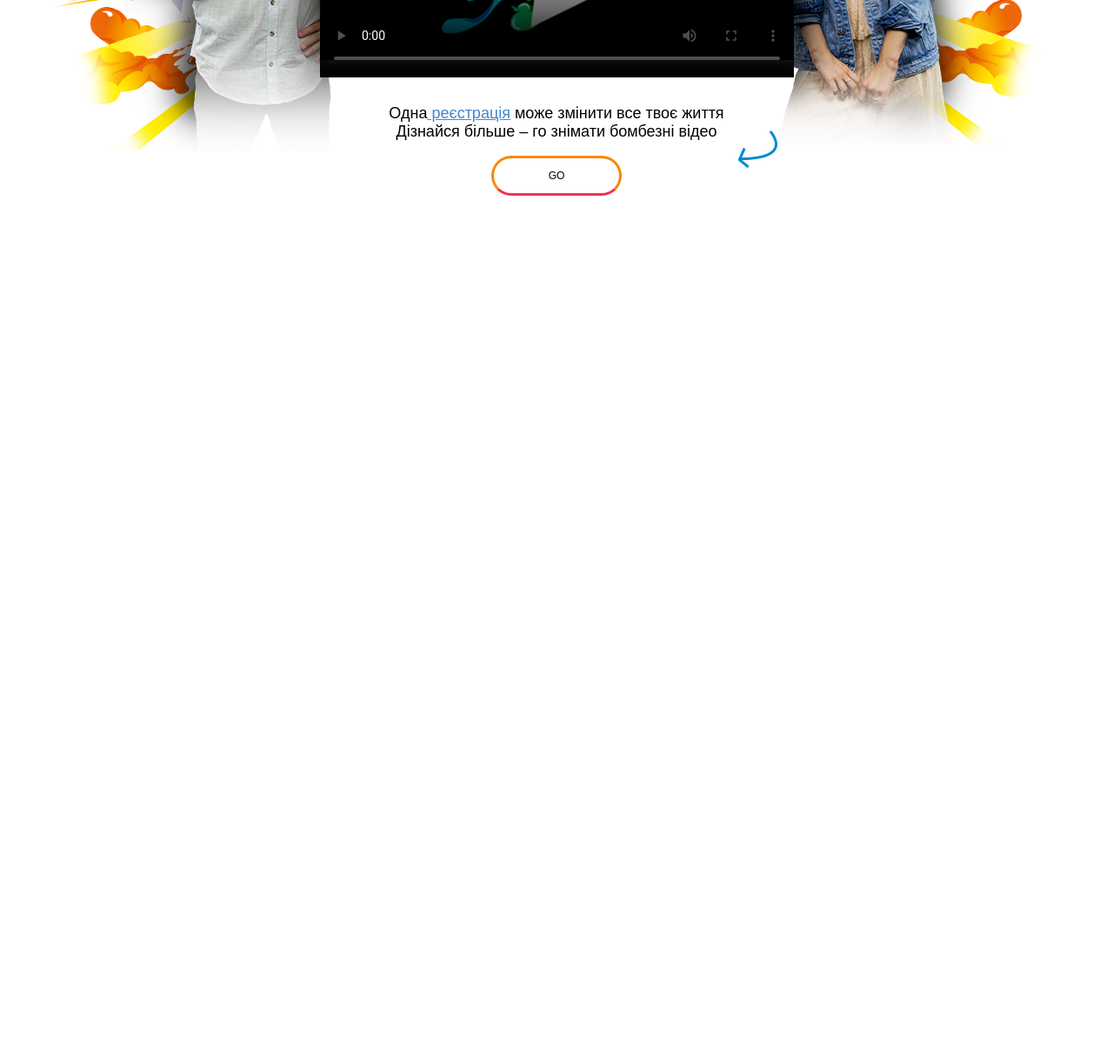
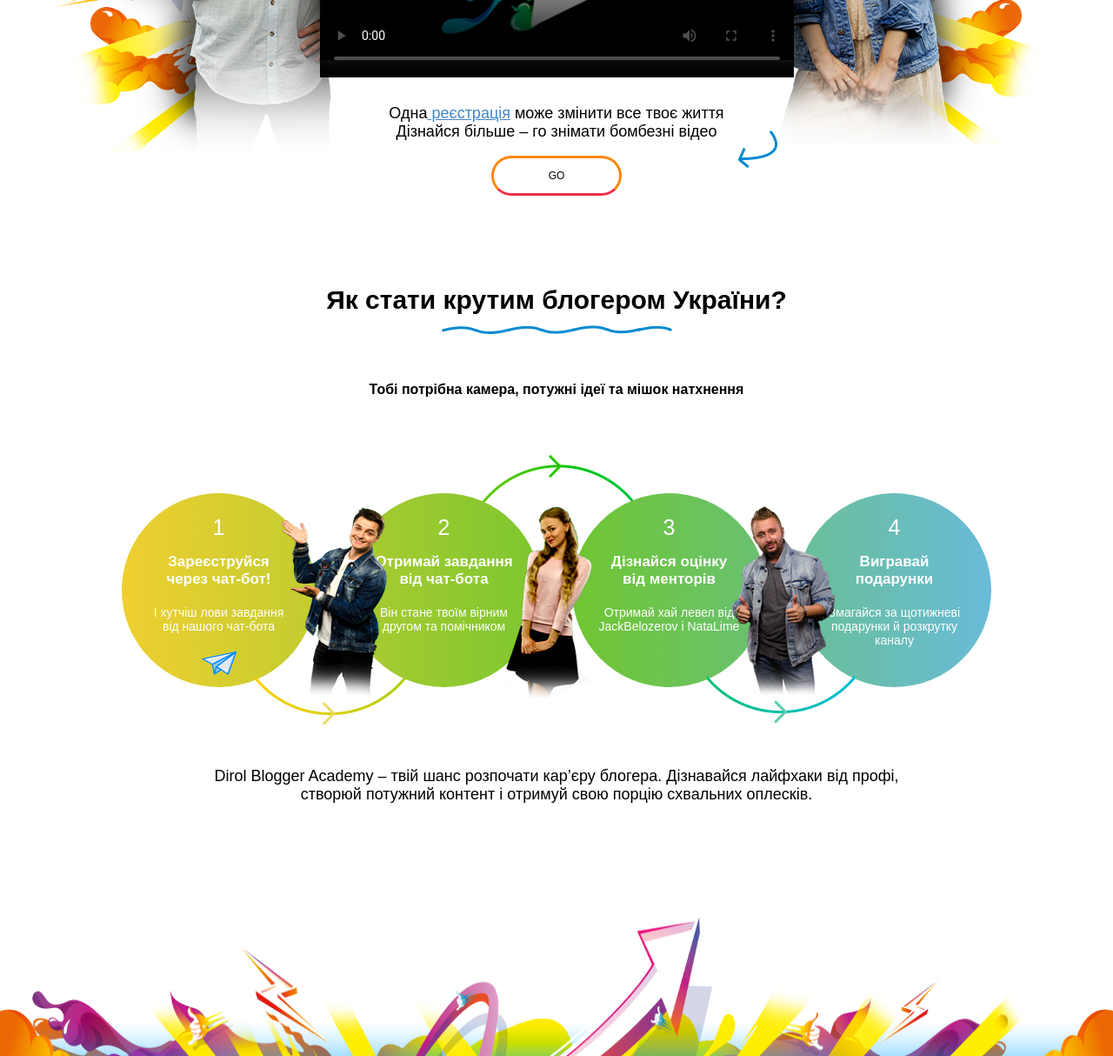
Before and after one commit to sergeyprimirenkov/dirol-bloger-academy, a website: page index.html in a window 1280 px wide. Shown: the part 636-1850 px from the top of the page at 87% size. Before the commit the page ends 936 px from the top, so only its background shows below. Drawn offline with Linux system fonts and the light colour scheme; grey boxes are pictures that could not be loaded.

Commit message:
Landing finished

```diff
--- a/index.html
+++ b/index.html
@@ -55,5 +55,39 @@
 		</div>
 		<div class="box"></div>
 	</section>
+	<section class="content">
+		<div class="container">
+			<h3 class="content__title">Як стати крутим блогером України?</h3>
+			<p class="content__txt">Тобі потрібна камера, потужні ідеї та мішок натхнення</p>
+			<div class="manual">
+				<div class="manual__step manual__step--first">
+					<img src="assets/images/mentor1.png" alt="Ментор">
+					<p class="manual__number">1</p>
+					<h4 class="manual__title">Зареєструйся через чат-бот!</h4>
+					<p class="manual__text">І хутчіш лови завдання від нашого чат-бота</p>
+					<img class="icon" src="assets/images/plane.png" alt="plane">
+				</div>
+				<div class="manual__step manual__step--second">
+					<img src="assets/images/mentor2.png" alt="Ментор">
+					<p class="manual__number">2</p>
+					<h4 class="manual__title">Отримай завдання від чат-бота</h4>
+					<p class="manual__text">Він стане твоїм вірним другом та помічником</p>
+				</div>
+				<div class="manual__step manual__step--third">
+					<img src="assets/images/mentor3.png" alt="Ментор">
+					<p class="manual__number">3</p>
+					<h4 class="manual__title">Дізнайся оцінку від менторів</h4>
+					<p class="manual__text">Отримай хай левел від JackBelozerov і NataLime</p>
+				</div>
+				<div class="manual__step manual__step--fourth">
+					<p class="manual__number">4</p>
+					<h4 class="manual__title">Вигравай подарунки</h4>
+					<p class="manual__text">Змагайся за щотижневі подарунки й розкрутку каналу</p>
+				</div>
+			</div>
+			<p class="content__paragraph">Dirol Blogger Academy – твій шанс розпочати кар’єру блогера. Дізнавайся лайфхаки від профі, створюй потужний контент і отримуй свою порцію схвальних оплесків.</p>
+		</div>
+	</section>
+	<footer></footer>
 </body>
 </html>
--- /dev/null
+++ b/scss/components/content.scss
@@ -0,0 +1,25 @@
+.content {
+	padding-top: 40px;
+	padding-bottom: 130px;
+	text-align: center;
+
+	&__title {
+		font-size: 30px;
+		color: #000;
+		padding-bottom: 22px;
+		margin-bottom: 55px;
+		background: url(../assets/images/blue-line.png) center bottom no-repeat;
+	}
+	&__txt {
+		color: #000;
+		font-size: 16px;
+		font-weight: bold;
+		margin-bottom: 55px;
+	}
+	&__paragraph {
+		width: 790px;
+		font-size: 18px;
+		color: #000;
+		margin: 0 auto;
+	}
+}
--- /dev/null
+++ b/scss/components/footer.scss
@@ -0,0 +1,5 @@
+footer {
+	height: 160px;
+	background: url(../assets/images/footer-bg.png) no-repeat;
+	background-size: 100% 100%;
+}
--- /dev/null
+++ b/scss/components/manual.scss
@@ -0,0 +1,84 @@
+.manual {
+	min-height: 320px;
+	display: flex;
+	padding-top: 55px;
+	padding-bottom: 40px;
+	justify-content: space-between;
+	margin-bottom: 50px;
+
+	&__step {
+		width: 223px;
+		height: 223px;
+		border-radius: 50%;
+		padding-top: 25px;
+		text-align: center;
+		padding-left: 30px;
+		padding-right: 30px;
+
+		img {
+			position: absolute;
+			z-index: 1;
+			left: 180px;
+			top: 15px;
+		}
+
+		&--first {
+			background: linear-gradient(to right, #f0cf30, #c2cc30);
+			position: relative;
+			&:after {
+				content: "";
+				width: 226px;
+				height: 55px;
+				position: absolute;
+				top: 212px;
+				left: 127px;
+				background: url(../assets/images/arrow1.png) no-repeat;
+			}
+		}
+		&--second {
+			background: linear-gradient(to right, #accb30, #7cc730);
+			position: relative;
+				&:after {
+				content: "";
+				width: 226px;
+				height: 55px;
+				position: absolute;
+				top: -45px;
+				left: 145px;
+				background: url(../assets/images/arrow2.png) no-repeat;
+			}
+		}
+		&--third {
+			background: linear-gradient(to right, #70c630, #69c173);
+			position: relative;
+				&:after {
+				content: "";
+				width: 226px;
+				height: 55px;
+				position: absolute;
+				top: 210px;
+				left: 155px;
+				background: url(../assets/images/arrow3.png) no-repeat;
+			}
+		}
+		&--fourth {
+			background: linear-gradient(to right, #69bf97, #69bbd8);
+		}
+	}
+	&__number {
+		font-size: 25px;
+		margin-bottom: 15px;
+	}
+	&__title {
+		font-size: 17px;
+		margin-bottom: 20px;
+	}
+	&__text {
+		font-size: 14px;
+	}
+	.icon {
+		position: static;
+		margin-top: 20px;
+	}
+
+}
--- a/scss/components/video.scss
+++ b/scss/components/video.scss
@@ -2,4 +2,8 @@
 	height: 305px;
 	width: 100%;
 	margin-bottom: 28px;
+
+	&:hover {
+		cursor: pointer;
+	}
 }
--- a/scss/main.scss
+++ b/scss/main.scss
@@ -14,3 +14,6 @@
 @import "components/video";
 @import "components/info";
 @import "components/enter";
+@import "components/content";
+@import "components/manual";
+@import "components/footer";
```
Also changed, not shown: assets/images/arrow1.png (added), assets/images/arrow2.png (added), assets/images/arrow3.png (added), assets/images/blue-line.png (added), assets/images/footer-bg.png (added), assets/images/mentor1.png (added), assets/images/mentor2.png (added), assets/images/mentor3.png (added), assets/images/plane.png (added), css/main.css, css/main.min.css.
